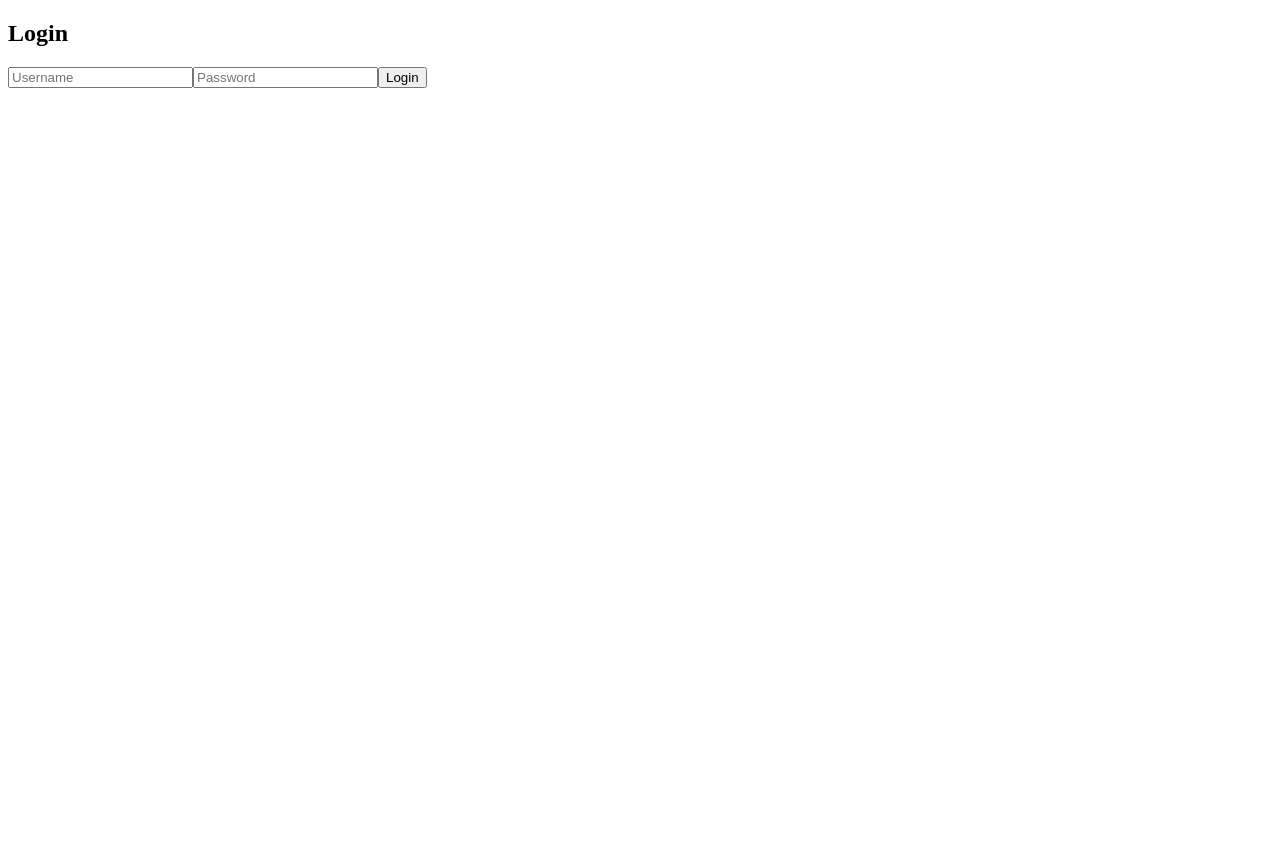
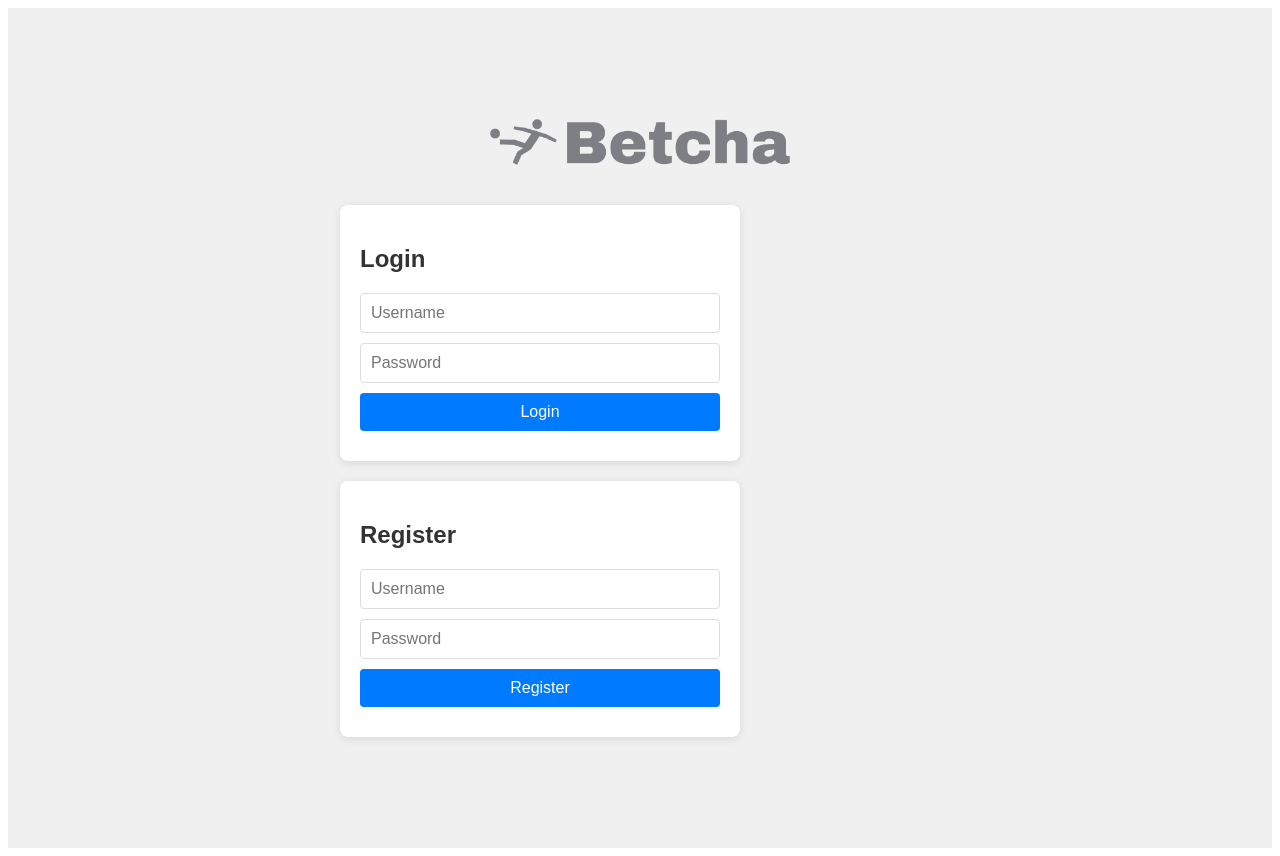
Before and after one commit to ohad2712/betcha, a React (Create React App) app in the folder frontend/: page / in a window 1280 px wide. Before the commit this address led to /login. Before the commit the page ends 800 px from the top, so only its background shows below. Built offline with nearby package versions, Linux system fonts and the light colour scheme.

Commit message:
design login-register page and add logo

```diff
--- a/frontend/src/App.tsx
+++ b/frontend/src/App.tsx
@@ -1,18 +1,19 @@
 import React, { useEffect, useState } from 'react';
 import { Route, Routes } from 'react-router-dom';
+import { useDispatch, useSelector } from 'react-redux';
+
+import AuthPage from './components/AuthPage';
 import Home from './components/Home';
 import ThisGameweek from './components/ThisGameweek';
 import OverallTable from './components/OverallTable';
 import Cup from './components/Cup';
 import SettingsWidget from './components/SettingsWidget';
-import Login from './components/Login';
-import Register from './components/Register';
 import ProtectedRoute from './components/ProtectedRoute';
-import UserProvider from './UserContext';
-import { useDispatch, useSelector } from 'react-redux';
-import { hydrate } from './store/userSlice';
 import BottomNav from './components/BottomNav';
 import UserInitials from './components/UserInitials';
+
+import UserProvider from './UserContext';
+import { hydrate } from './store/userSlice';
 import { RootState } from './store';
 
 const App: React.FC = () => {
@@ -35,8 +36,8 @@ const App: React.FC = () => {
   return (
     <UserProvider>
       <Routes>
-        <Route path="/login" element={<Login />} />
-        <Route path="/register" element={<Register />} />
+        <Route path="/" element={<AuthPage />} />
+
         <Route
           path="/*"
           element={
--- /dev/null
+++ b/frontend/src/components/AuthForm.css
@@ -0,0 +1,40 @@
+.auth-form {
+    background-color: #ffffff;
+    border-radius: 8px;
+    box-shadow: 0 2px 10px rgba(0, 0, 0, 0.1);
+    padding: 20px;
+    width: 300px;
+}
+
+.auth-form h2 {
+    margin-bottom: 20px;
+    font-family: 'Arial', sans-serif;
+    color: #333;
+}
+
+.auth-form input,
+.auth-form button {
+    width: 100%;
+    padding: 10px;
+    margin-bottom: 10px;
+    border-radius: 4px;
+    font-size: 16px;
+    font-family: 'Arial', sans-serif;
+    box-sizing: border-box; /* Ensure consistent sizing */
+}
+
+.auth-form input {
+    border: 1px solid #ddd;
+}
+
+.auth-form button {
+    border: none; /* No border for the button */
+    background-color: #007bff;
+    color: #fff;
+    cursor: pointer;
+    transition: background-color 0.3s;
+}
+
+.auth-form button:hover {
+    background-color: #0056b3;
+}
--- /dev/null
+++ b/frontend/src/components/AuthPage.css
@@ -0,0 +1,65 @@
+.auth-page {
+    display: flex;
+    justify-content: center;
+    align-items: center;
+    flex-direction: column;
+    height: 100vh;
+    background-color: #f0f0f0;
+    padding: 20px;
+}
+
+.auth-page .logo img {
+    width: 300px;
+}
+
+
+.auth-container {
+    display: flex;
+    flex-direction: column;
+    gap: 20px;
+    max-width: 600px;
+    width: 100%;
+}
+
+.auth-form {
+    background-color: #ffffff;
+    border-radius: 8px;
+    box-shadow: 0 2px 10px rgba(0, 0, 0, 0.1);
+    padding: 20px;
+    width: 100%;
+    max-width: 400px;
+    box-sizing: border-box;
+}
+
+.auth-form h2 {
+    margin-bottom: 20px;
+    font-family: 'Arial', sans-serif;
+    color: #333;
+    font-size: 1.5rem;
+}
+
+.auth-form input {
+    width: 100%;
+    padding: 10px;
+    margin-bottom: 10px;
+    border: 1px solid #ddd;
+    border-radius: 4px;
+    font-size: 1rem;
+    font-family: 'Arial', sans-serif;
+}
+
+.auth-form button {
+    width: 100%;
+    padding: 10px;
+    border: none;
+    border-radius: 4px;
+    background-color: #007bff;
+    color: #fff;
+    font-size: 1rem;
+    cursor: pointer;
+    transition: background-color 0.3s;
+}
+
+.auth-form button:hover {
+    background-color: #0056b3;
+}
--- /dev/null
+++ b/frontend/src/components/AuthPage.tsx
@@ -0,0 +1,20 @@
+// src/components/AuthPage.tsx
+import React from 'react';
+import Login from './Login';
+import Register from './Register';
+import Logo from './Logo';
+import './AuthPage.css';
+
+const AuthPage: React.FC = () => {
+  return (
+    <div className="auth-page">
+      <Logo />
+      <div className="auth-container">
+        <Login />
+        <Register />
+      </div>
+    </div>
+  );
+};
+
+export default AuthPage;
--- a/frontend/src/components/Login.tsx
+++ b/frontend/src/components/Login.tsx
@@ -1,36 +1,26 @@
-import React, { useCallback, useEffect, useState } from 'react';
-import { useNavigate } from 'react-router-dom';
+import React, { useState } from 'react';
 import axios from 'axios';
-import { useDispatch, useSelector } from 'react-redux';
+import { useDispatch } from 'react-redux';
 import { login } from '../store/userSlice';
-import { AppDispatch, RootState } from '../store';
+import { AppDispatch } from '../store';
+import './AuthForm.css';
 
 const Login: React.FC = () => {
   const [username, setUsername] = useState('');
   const [password, setPassword] = useState('');
   const dispatch = useDispatch<AppDispatch>();
 
-  const navigate = useNavigate();
-  const isAuthenticated = useSelector((state: RootState) => state.user.isAuthenticated);
-
   const handleLogin = async () => {
     try {
       const response = await axios.post(`${process.env.REACT_APP_API_URL}/api/auth/login`, { username, password });
-
       dispatch(login({ username } as any));
     } catch (error) {
       console.error('Login failed', error);
     }
   };
 
-  useEffect(() => {
-    if (isAuthenticated) {
-      navigate('/home');
-    }
-  }, [isAuthenticated, navigate]);
-
   return (
-    <div>
+    <div className="auth-form login-form">
       <h2>Login</h2>
       <input
         type="text"
--- /dev/null
+++ b/frontend/src/components/Logo.css
@@ -0,0 +1,12 @@
+/* src/components/Logo.css */
+.logo {
+    display: flex;
+    justify-content: center;
+    align-items: center;
+    margin-bottom: 40px;
+}
+
+.logo img {
+    max-width: 1500px;
+    height: auto;
+}
--- /dev/null
+++ b/frontend/src/components/Logo.tsx
@@ -0,0 +1,13 @@
+// src/components/Logo.tsx
+import React from 'react';
+import './Logo.css';
+
+const Logo: React.FC = () => {
+  return (
+    <div className="logo">
+      <img src="/betcha-logo.png" alt="Betcha Logo" />
+    </div>
+  );
+};
+
+export default Logo;
--- a/frontend/src/components/Register.tsx
+++ b/frontend/src/components/Register.tsx
@@ -1,6 +1,7 @@
 import React, { useState } from 'react';
+import axios from 'axios';
 import { useNavigate } from 'react-router-dom';
-import axios from 'axios';
+import './AuthForm.css';
 
 const Register: React.FC = () => {
   const [username, setUsername] = useState('');
@@ -17,7 +18,7 @@ const Register: React.FC = () => {
   };
 
   return (
-    <div>
+    <div className="auth-form register-form">
       <h2>Register</h2>
       <input
         type="text"
```
